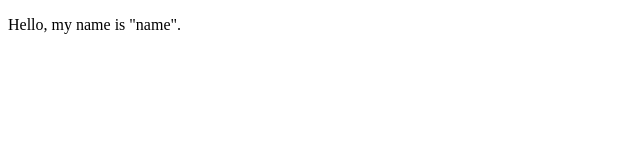
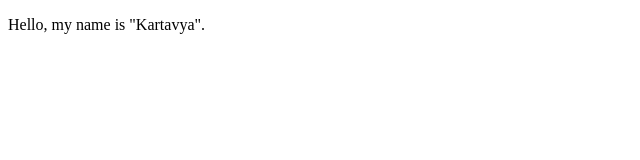
Before and after one commit to KartavyaSrivastav/devopstask, a plain HTML site: page index.html in a window 1280 px wide. Shown: the full height of the page, 0-640 px from the left. Drawn offline with Linux system fonts and the light colour scheme.

Commit message:
Update index.html

```diff
--- a/index.html
+++ b/index.html
@@ -4,6 +4,6 @@
     <title>Hello</title>
   </head>
   <body>
-    <p>Hello, my name is "name".</p>
+    <p>Hello, my name is "Kartavya".</p>
   </body>
 </html>
```
